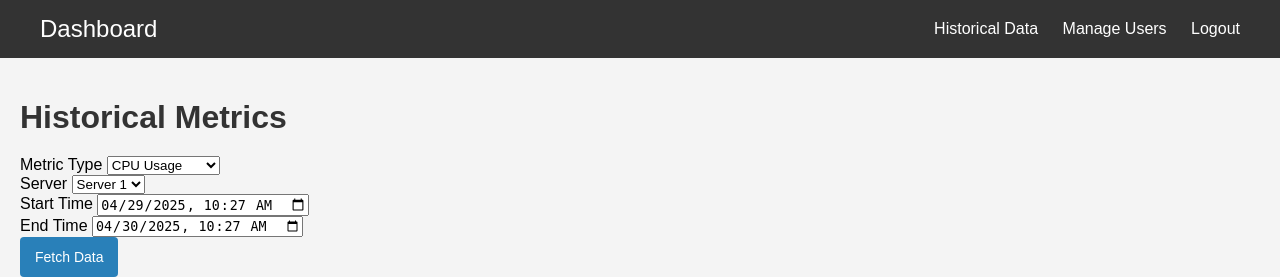
After one commit to sampauly/ResourceRadar, a Flask app: page /historical_data in a window 1280 px wide. The commit adds this page. Shown: the top 277 px of the page. Run offline with Flask 3, Linux system fonts and the light colour scheme; the visitor is signed in with stand-in values (Sample User, id 1); some libraries are stand-ins or nearby versions.

Commit message:
added historical metric tracking html, js, and python function

```diff
--- a/app/data_retrieval.py
+++ b/app/data_retrieval.py
@@ -48,10 +48,10 @@ def store_metrics():
                     metric_log.network_received = received
                     metric_log.network_sent = sent
 
-                # get memory usage as percentage, including cache and buffers
+                # get memory usage as percentage, excluding cache and buffers
                 memory_data = get_data(server["host"], "system.ram")
                 if memory_data:
-                    used = sum(memory_data[1:])
+                    used = memory_data[1]
                     total = sum(memory_data)
                     memory_percent_used = used / total * 100
                     metric_log.memory_usage = memory_percent_used
--- a/app/routes.py
+++ b/app/routes.py
@@ -4,7 +4,8 @@ Main application routes.
 from flask import Blueprint, render_template, request, flash, jsonify
 from flask_login import login_required
 from .models import User, db
-from .metric_collector import latest_metrics
+from .metric_collector import latest_metrics, historical_metrics
+from datetime import datetime
 
 main_bp = Blueprint('main', __name__)
 api = Blueprint('api', __name__)
@@ -14,20 +15,17 @@ def index():
     """Render the login page."""
     return render_template('login.html')
 
-@api.route('/api/current_metrics', methods=['GET'])
-def current_metrics():
-    """ get the latest metrics for each server and return as json """
-    try:
-        current = latest_metrics()
-        return jsonify(current)
-    except Exception as e:
-        return jsonify({'error': str(e)}), 500
-
 @main_bp.route('/dashboard')
 @login_required
 def dashboard():
     """Render the dashboard page."""
     return render_template('dashboard.html')
+
+@main_bp.route('/historical_data')
+@login_required
+def historical_data_page():
+    """Render the historical data page."""
+    return render_template('historical_data.html')
 
 @main_bp.route('/unauthorized')
 def unauthorized():
@@ -52,3 +50,38 @@ def manage_users():
             flash('User updated successfully.', 'success')
     users = User.query.all()
     return render_template('manage_users.html', users=users)
+
+
+@api.route('/api/historical_data', methods=['POST'])
+@login_required
+def historical_data():
+    """ get custom query and return jsonifyed data """
+    try:
+        data = request.json
+        print(f"Received historical data request: {data}")  # Debug print
+
+        metric = data['metric']
+        server = data['server']
+        start = datetime.fromisoformat(data['start_time'])
+        end = datetime.fromisoformat(data['end_time'])
+
+        results = historical_metrics(metric, server, start, end)
+
+        print(f"Results type: {type(results)}")
+        print(f"Results keys: {results.keys() if isinstance(results, dict) else 'not a dict'}")
+
+        return jsonify(results)
+    except Exception as e:
+        import traceback
+        print(f"Error in historical_data route: {str(e)}")
+        print(traceback.format_exc())  # Print full traceback
+        return jsonify({'error': str(e)}), 500
+
+@api.route('/api/current_metrics', methods=['GET'])
+def current_metrics():
+    """ get the latest metrics for each server and return as json """
+    try:
+        current = latest_metrics()
+        return jsonify(current)
+    except Exception as e:
+        return jsonify({'error': str(e)}), 500
--- a/app/static/css/style.css
+++ b/app/static/css/style.css
@@ -162,3 +162,132 @@ canvas.bar-chart {
     height: 250px !important;
     width: 100% !important;
 }
+
+.historical-data-container {
+    padding: 20px;
+    max-width: 1200px;
+    margin: 0 auto;
+}
+
+h1 {
+    color: #333;
+    margin-bottom: 20px;
+}
+
+.error-container {
+    background-color: #ffebee;
+    color: #d32f2f;
+    padding: 12px;
+    border-radius: 4px;
+    margin-bottom: 20px;
+    border-left: 4px solid #d32f2f;
+}
+
+.controls-panel {
+    display: flex;
+    flex-wrap: wrap;
+    gap: 15px;
+    margin-bottom: 20px;
+    padding: 20px;
+    background-color: #f9f9f9;
+    border-radius: 5px;
+    box-shadow: 0 2px 5px rgba(0,0,0,0.1);
+}
+
+.form-group {
+    display: flex;
+    flex-direction: column;
+    min-width: 180px;
+    flex: 1;
+}
+
+.form-group label {
+    margin-bottom: 5px;
+    font-weight: 500;
+    color: #444;
+}
+
+.form-group select,
+.form-group input {
+    padding: 10px;
+    border: 1px solid #ddd;
+    border-radius: 4px;
+    font-size: 14px;
+    background-color: white;
+}
+
+.btn-primary {
+    background-color: #2980b9;
+    color: white;
+    border: none;
+    padding: 10px 15px;
+    border-radius: 4px;
+    cursor: pointer;
+    font-size: 14px;
+    min-height: 40px;
+    margin-top: auto;
+    align-self: flex-end;
+}
+
+.btn-primary:hover {
+    background-color: #3498db;
+}
+
+.loading-container {
+    text-align: center;
+    padding: 30px;
+}
+
+.loading {
+    font-style: italic;
+    color: #666;
+    display: inline-block;
+    position: relative;
+}
+
+.loading:after {
+    content: '...';
+    animation: dots 1.5s steps(5, end) infinite;
+}
+
+@keyframes dots {
+    0%, 20% {
+        content: '.';
+    }
+    40% {
+        content: '..';
+    }
+    60%, 100% {
+        content: '...';
+    }
+}
+
+.chart-wrapper {
+    position: relative;
+    height: 500px;
+    margin-top: 20px;
+    background-color: white;
+    padding: 20px;
+    border-radius: 5px;
+    box-shadow: 0 2px 10px rgba(0,0,0,0.1);
+}
+
+/* Make form more responsive on smaller screens */
+@media (max-width: 768px) {
+    .controls-panel {
+        flex-direction: column;
+    }
+
+    .form-group {
+        width: 100%;
+    }
+
+    .btn-primary {
+        width: 100%;
+        margin-top: 10px;
+    }
+
+    .chart-wrapper {
+        height: 400px;
+    }
+}
--- /dev/null
+++ b/app/static/js/historical_data.js
@@ -0,0 +1,242 @@
+document.addEventListener('DOMContentLoaded', function() {
+    console.log('Historical data JavaScript loaded');
+
+    const serverSelect = document.getElementById('server-id');
+    const fetchButton = document.getElementById('fetch-btn');
+    const loadingContainer = document.getElementById('loading-container');
+    const errorContainer = document.getElementById('error-container');
+
+    let chartInstance = null;
+
+    // Hardcoded servers - consider replacing with API call
+    const servers = [
+        { id: 'server_1', name: 'Server 1' },
+        { id: 'server_2', name: 'Server 2' },
+    ];
+
+    servers.forEach(server => {
+        const option = document.createElement('option');
+        option.value = server.id;
+        option.textContent = server.name;
+        serverSelect.appendChild(option);
+    });
+
+    // Set default time range (last 24 hours)
+    function setDefaultTimeRange() {
+        const now = new Date();
+        const yesterday = new Date(now);
+        yesterday.setDate(yesterday.getDate() - 1);
+
+        document.getElementById('end-time').value = now.toISOString().slice(0, 16);
+        document.getElementById('start-time').value = yesterday.toISOString().slice(0, 16);
+    }
+
+    // Initialize with default time range
+    setDefaultTimeRange();
+
+    fetchButton.addEventListener('click', function() {
+        const metricType = document.getElementById('metric-type').value;
+        const serverId = document.getElementById('server-id').value;
+        const startTime = document.getElementById('start-time').value;
+        const endTime = document.getElementById('end-time').value;
+
+        console.log(`Fetching data for ${metricType} on ${serverId} from ${startTime} to ${endTime}`);
+
+        // Show loading indicator and hide any previous errors
+        loadingContainer.style.display = 'block';
+        errorContainer.style.display = 'none';
+
+        fetch('/api/historical_data', {
+            method: 'POST',
+            headers: {
+                'Content-Type': 'application/json',
+            },
+            body: JSON.stringify({
+                metric: metricType,
+                server: serverId,
+                start_time: startTime,
+                end_time: endTime
+            })
+        })
+        .then(response => {
+            if (!response.ok) {
+                return response.text().then(text => {
+                    throw new Error(`Server error ${response.status}: ${text}`);
+                });
+            }
+            return response.json();
+        })
+        .then(data => {
+            loadingContainer.style.display = 'none';
+            if (data.error) {
+                console.error('API error:', data.error);
+                showError('Error fetching data: ' + data.error);
+            } else {
+                console.log('Received data:', data);
+
+                // Check the structure of the data
+                if (!data.timestamps && data.labels) {
+                    // If data has 'labels' instead of 'timestamps'
+                    data.timestamps = data.labels;
+                }
+
+                if (metricType === 'network') {
+                    if (data.sent && data.received) {
+                        renderNetworkChart(data.timestamps, data.sent, data.received, serverId);
+                    } else {
+                        showError('Invalid data format for network metrics');
+                    }
+                } else {
+                    // Handle both possible data formats
+                    if (Array.isArray(data.values)) {
+                        // If values is an array of arrays, take the first one
+                        const values = Array.isArray(data.values[0]) ? data.values[0] : data.values;
+                        renderChart(data.timestamps, values, `${metricType} on ${serverId}`);
+                    } else if (data.values) {
+                        // If values is a direct property
+                        renderChart(data.timestamps, data.values, `${metricType} on ${serverId}`);
+                    } else {
+                        showError('Invalid data format: No values found');
+                    }
+                }
+            }
+        })
+        .catch(error => {
+            loadingContainer.style.display = 'none';
+            console.error('Fetch error:', error);
+            showError('Failed to fetch data: ' + error.message);
+        });
+    });
+
+    function showError(message) {
+        errorContainer.textContent = message;
+        errorContainer.style.display = 'block';
+    }
+
+    function formatTimestamps(timestamps) {
+        return timestamps.map(timestamp => {
+            // Check if timestamp is already a formatted string
+            if (typeof timestamp === 'string' && !timestamp.includes('T')) {
+                return timestamp;
+            }
+
+            const date = new Date(timestamp);
+            return date.toLocaleString();
+        });
+    }
+
+    function renderChart(timestamps, values, chartLabel) {
+        const ctx = document.getElementById('historical-chart').getContext('2d');
+        const formattedLabels = formatTimestamps(timestamps);
+
+        console.log('Rendering chart with labels:', formattedLabels);
+        console.log('and values:', values);
+
+        if (chartInstance) {
+            chartInstance.destroy();
+        }
+
+        chartInstance = new Chart(ctx, {
+            type: 'line',
+            data: {
+                labels: formattedLabels,
+                datasets: [{
+                    label: chartLabel,
+                    data: values,
+                    fill: false,
+                    borderColor: 'rgb(75, 192, 192)',
+                    tension: 0.1
+                }]
+            },
+            options: {
+                responsive: true,
+                plugins: {
+                    legend: {
+                        position: 'top',
+                    },
+                    tooltip: {
+                        callbacks: {
+                            title: function(tooltipItem) {
+                                return tooltipItem[0].label;
+                            }
+                        }
+                    }
+                },
+                scales: {
+                    x: {
+                        title: {
+                            display: true,
+                            text: 'Time'
+                        }
+                    },
+                    y: {
+                        beginAtZero: true,
+                        title: {
+                            display: true,
+                            text: chartLabel
+                        }
+                    }
+                }
+            }
+        });
+    }
+
+    function renderNetworkChart(timestamps, sentValues, receivedValues, serverId) {
+        const ctx = document.getElementById('historical-chart').getContext('2d');
+        const formattedLabels = formatTimestamps(timestamps);
+
+        console.log('Rendering network chart with labels:', formattedLabels);
+        console.log('Sent values:', sentValues);
+        console.log('Received values:', receivedValues);
+
+        if (chartInstance) {
+            chartInstance.destroy();
+        }
+
+        chartInstance = new Chart(ctx, {
+            type: 'line',
+            data: {
+                labels: formattedLabels,
+                datasets: [
+                    {
+                        label: `Network Sent on ${serverId}`,
+                        data: sentValues,
+                        borderColor: 'rgb(255, 99, 132)',
+                        fill: false,
+                        tension: 0.1
+                    },
+                    {
+                        label: `Network Received on ${serverId}`,
+                        data: receivedValues,
+                        borderColor: 'rgb(54, 162, 235)',
+                        fill: false,
+                        tension: 0.1
+                    }
+                ]
+            },
+            options: {
+                responsive: true,
+                plugins: {
+                    legend: {
+                        position: 'top',
+                    }
+                },
+                scales: {
+                    x: {
+                        title: {
+                            display: true,
+                            text: 'Time'
+                        }
+                    },
+                    y: {
+                        beginAtZero: true,
+                        title: {
+                            display: true,
+                            text: 'Network Usage (kbit/s)'
+                        }
+                    }
+                }
+            }
+        });
+    }
+});
--- a/app/templates/base.html
+++ b/app/templates/base.html
@@ -12,11 +12,13 @@
         <div class="nav-container">
             <a href="{{ url_for('main.dashboard') }}" class="nav-logo">Dashboard</a>
             <div class="nav-links">
+                <a href="{{ url_for('main.historical_data_page') }}">Historical Data</a>
                 <a href="{{ url_for('main.manage_users') }}">Manage Users</a>
                 <a href="{{ url_for('auth.logout') }}">Logout</a>
             </div>
         </div>
     </nav>
     <div class="content-container">{% block content %}{% endblock %}</div>
+    {% block scripts %}{% endblock %}
 </body>
 </html>
--- /dev/null
+++ b/app/templates/historical_data.html
@@ -0,0 +1,67 @@
+{% extends "base.html" %}
+{% block title %}Historical Data{% endblock %}
+
+{% block content %}
+<div class="container mt-4">
+    <h1>Historical Metrics</h1>
+
+    <div class="card">
+        <div class="card-body">
+            <form id="historical-form">
+                <div class="row mb-3">
+                    <div class="col-md-6">
+                        <label for="metric-type" class="form-label">Metric Type</label>
+                        <select class="form-select" id="metric-type">
+                            <option value="cpu">CPU Usage</option>
+                            <option value="memory">Memory Usage</option>
+                            <option value="disk">Disk Usage</option>
+                            <option value="network">Network Traffic</option>
+                        </select>
+                    </div>
+                    <div class="col-md-6">
+                        <label for="server-id" class="form-label">Server</label>
+                        <select class="form-select" id="server-id">
+                            <!-- Will be populated by JavaScript -->
+                        </select>
+                    </div>
+                </div>
+                <div class="row mb-3">
+                    <div class="col-md-6">
+                        <label for="start-time" class="form-label">Start Time</label>
+                        <input type="datetime-local" class="form-control" id="start-time">
+                    </div>
+                    <div class="col-md-6">
+                        <label for="end-time" class="form-label">End Time</label>
+                        <input type="datetime-local" class="form-control" id="end-time">
+                    </div>
+                </div>
+                <div class="d-grid">
+                    <button type="button" id="fetch-btn" class="btn btn-primary">Fetch Data</button>
+                </div>
+            </form>
+        </div>
+    </div>
+
+    <div id="error-container" class="alert alert-danger mt-3" style="display: none;"></div>
+
+    <div id="loading-container" class="text-center mt-3" style="display: none;">
+        <div class="spinner-border text-primary" role="status">
+            <span class="visually-hidden">Loading...</span>
+        </div>
+        <p>Loading data...</p>
+    </div>
+
+    <div class="card mt-3">
+        <div class="card-body">
+            <div style="height: 400px;">
+                <canvas id="historical-chart"></canvas>
+            </div>
+        </div>
+    </div>
+</div>
+{% endblock %}
+
+{% block scripts %}
+<script src="https://cdn.jsdelivr.net/npm/chart.js@3.7.1/dist/chart.min.js"></script>
+<script src="{{ url_for('static', filename='js/historical_data.js') }}"></script>
+{% endblock %}
```
Also changed, not shown: app/metric_collector.py (+58 -1 lines).
